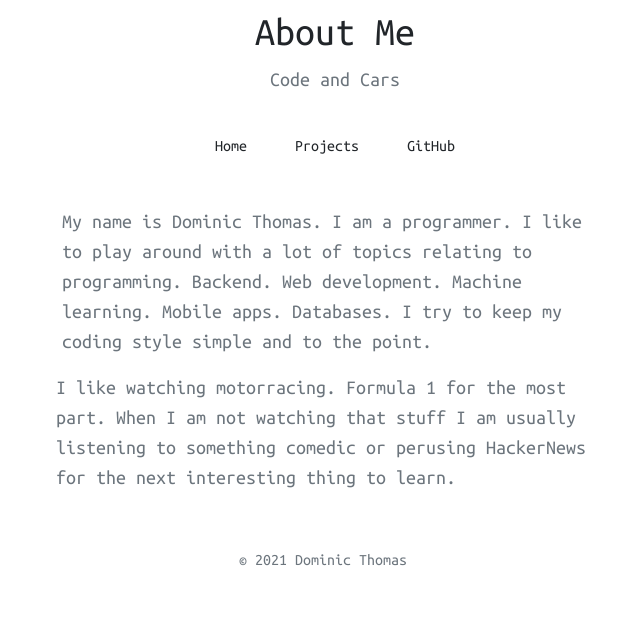
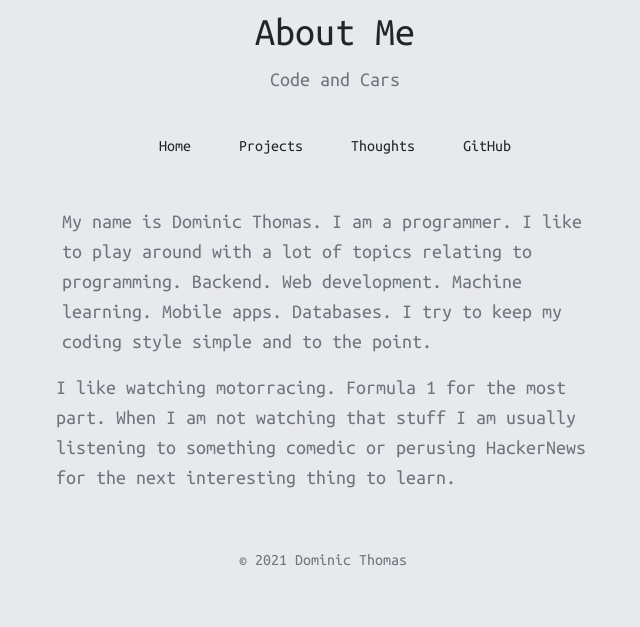
Before and after one commit to domtom1126/site, a Flask app: page /about in a window 1280 px wide. Shown: the top 627 px of the page, without its empty margins (305-945 px from the left). Run offline with Flask 2, Linux system fonts and the light colour scheme.

```diff
--- a/templates/about.html
+++ b/templates/about.html
@@ -19,7 +19,7 @@
   <link href="css/style.css" rel="stylesheet">
 </head>
 
-<body>
+<body style="background-color:#E8E9ED">
 
   <div class="text-center mt-2">
     <h1 class="display-6 fw-thin"><a href="/" class="link-dark nav-link">About Me</a></h1>
@@ -38,6 +38,7 @@
       <ul class="nav col-12 col-md-auto mb-2 justify-content-center mb-md-0">
         <li><a href="/" class="nav-link px-4 link-dark">Home</a></li>
         <li><a href="/projects" class="nav-link px-4 link-dark">Projects</a></li>
+        <li><a href="/thoughts" class="nav-link px-4 link-dark">Thoughts</a></li>
         <li><a href="https://www.github.com/domtom1126" class="nav-link px-4 link-dark" target="_blank">GitHub</a></li>
       </ul>
 
```
